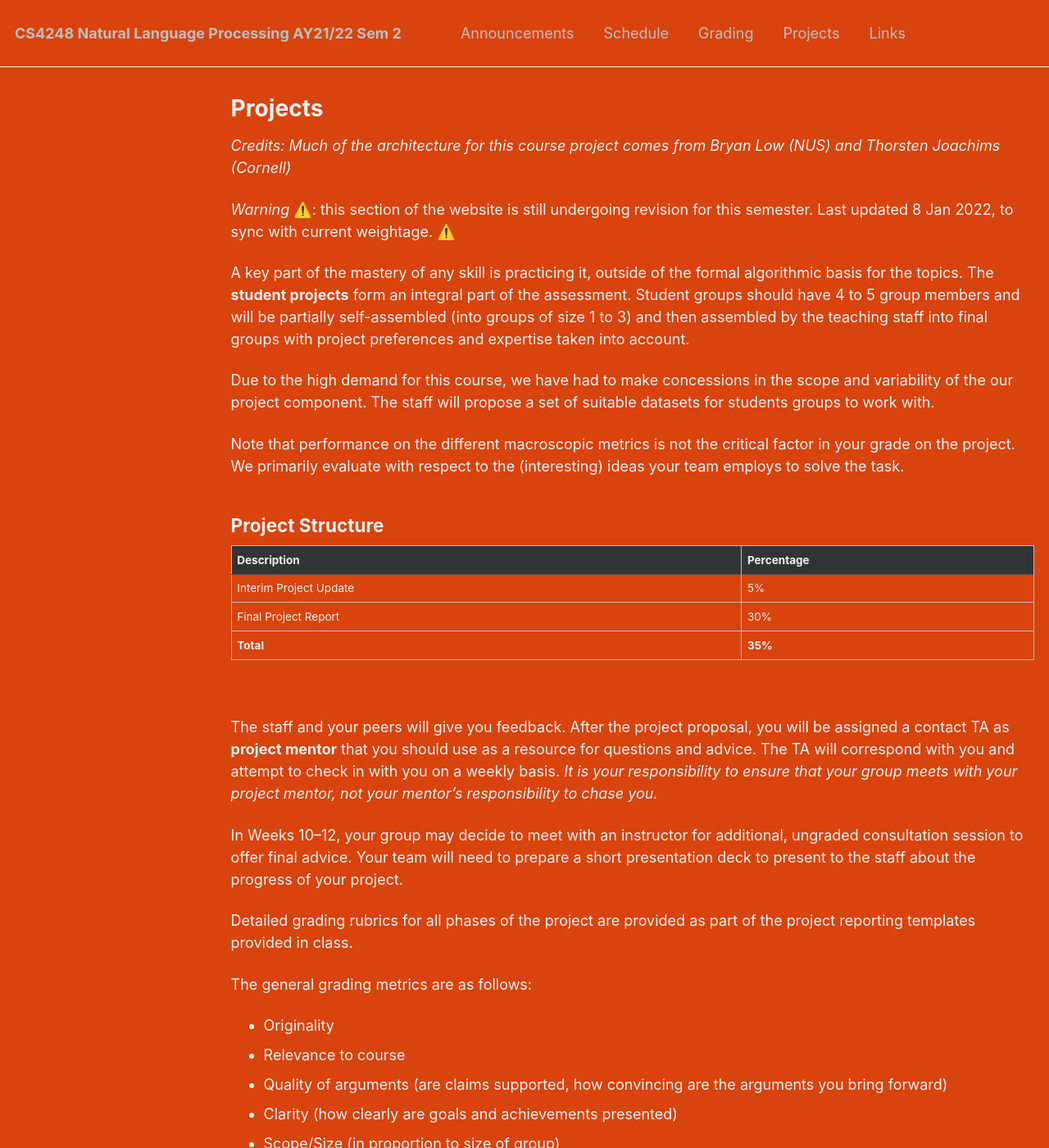
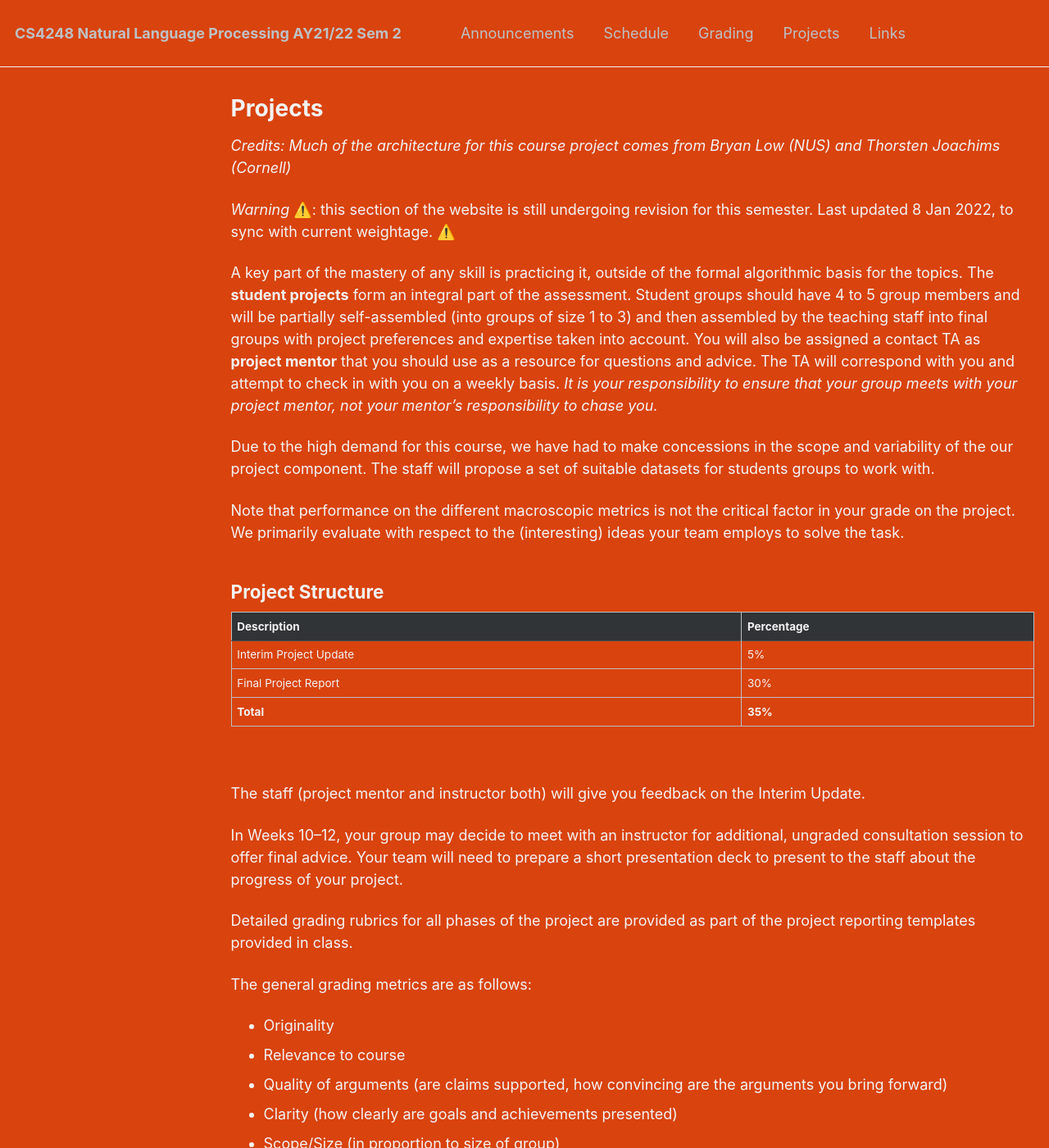
Before and after one commit to knmnyn/cs4248-2120, a Jekyll site: the page built from _pages/projects.md, in a window 1280 px wide and 1400 px high. Shown: the whole window at 82% size. Built offline with Jekyll 4.4.1, drawn with Linux system fonts in a browser that asks for light colours; some of the changed lines change nothing that is shown; some of the changed text lies outside the part shown.

Commit message:
Update projects.md

```diff
--- a/_pages/projects.md
+++ b/_pages/projects.md
@@ -13,7 +13,7 @@ _Warning_ ⚠️: this section of the website is still undergoing revision for t
 A key part of the mastery of any skill is practicing it,
 outside of the formal algorithmic basis for the
 topics.  The **student projects** form an integral part of the assessment.  Student groups should have 4 to 5 group members and will be
-partially self-assembled (into groups of size 1 to 3) and then assembled by the teaching staff into final groups with project preferences and expertise taken into account.
+partially self-assembled (into groups of size 1 to 3) and then assembled by the teaching staff into final groups with project preferences and expertise taken into account.  You will also be assigned a contact TA as **project mentor** that you should use as a resource for questions and advice.  The TA will correspond with you and attempt to check in with you on a weekly basis.  _It is your responsibility to ensure that your group meets with your project mentor, not your mentor's responsibility to chase you._
 
 Due to the high demand for this course, we have had to make concessions in the scope and variability of the our project component.  The staff will propose a set of suitable datasets for students groups to work with.
 
@@ -31,9 +31,7 @@ Note that performance on the different macroscopic metrics is not the critical f
 </table>
 <p><br /></p>
 
-The staff and your peers will give you
-feedback.  After the project proposal, you will be assigned a contact
-TA as **project mentor** that you should use as a resource for questions and advice.  The TA will correspond with you and attempt to check in with you on a weekly basis.  _It is your responsibility to ensure that your group meets with your project mentor, not your mentor's responsibility to chase you._
+The staff (project mentor and instructor both) will give you feedback on the Interim Update.
 
 In Weeks 10–12, your group may decide to meet with an instructor for additional, ungraded consultation session to offer final advice.  Your team will need to prepare a short presentation deck to present to the staff about the progress of your project.
 
@@ -48,3 +46,5 @@ The general grading metrics are as follows:
 * Clarity (how clearly are goals and achievements presented)
 * Scope/Size (in proportion to size of group)
 * Significance (are the questions you are asking interesting)
+
+Detailed grading rubrics will be made available over the course of the project.
```
